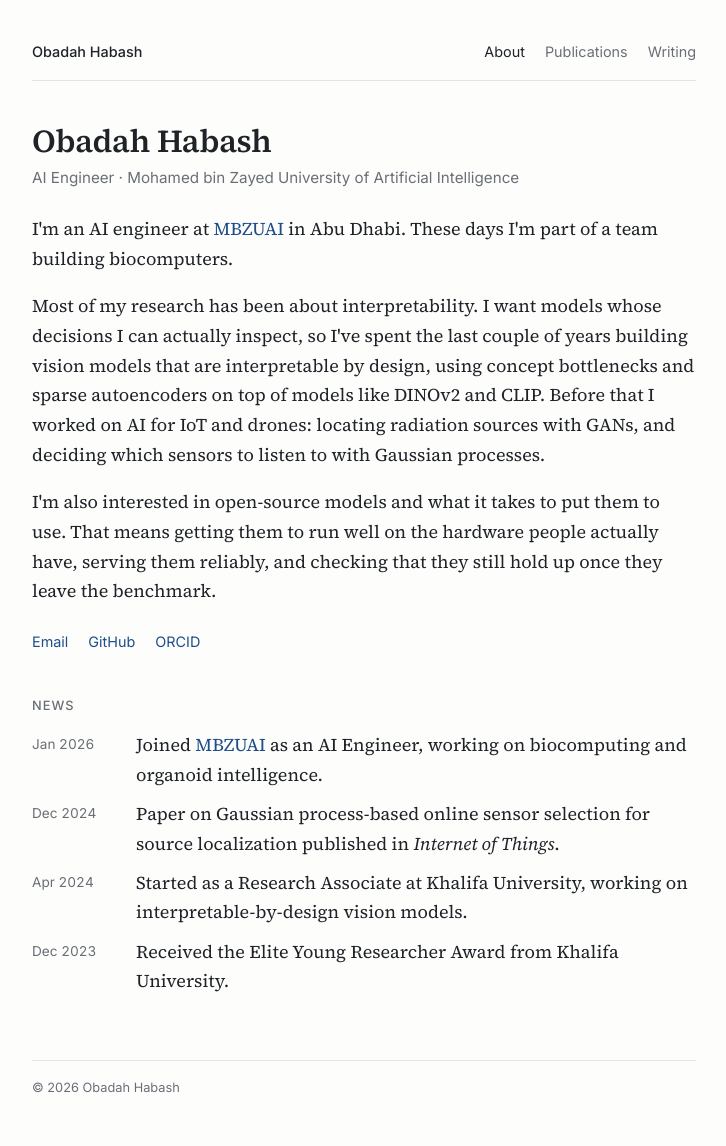
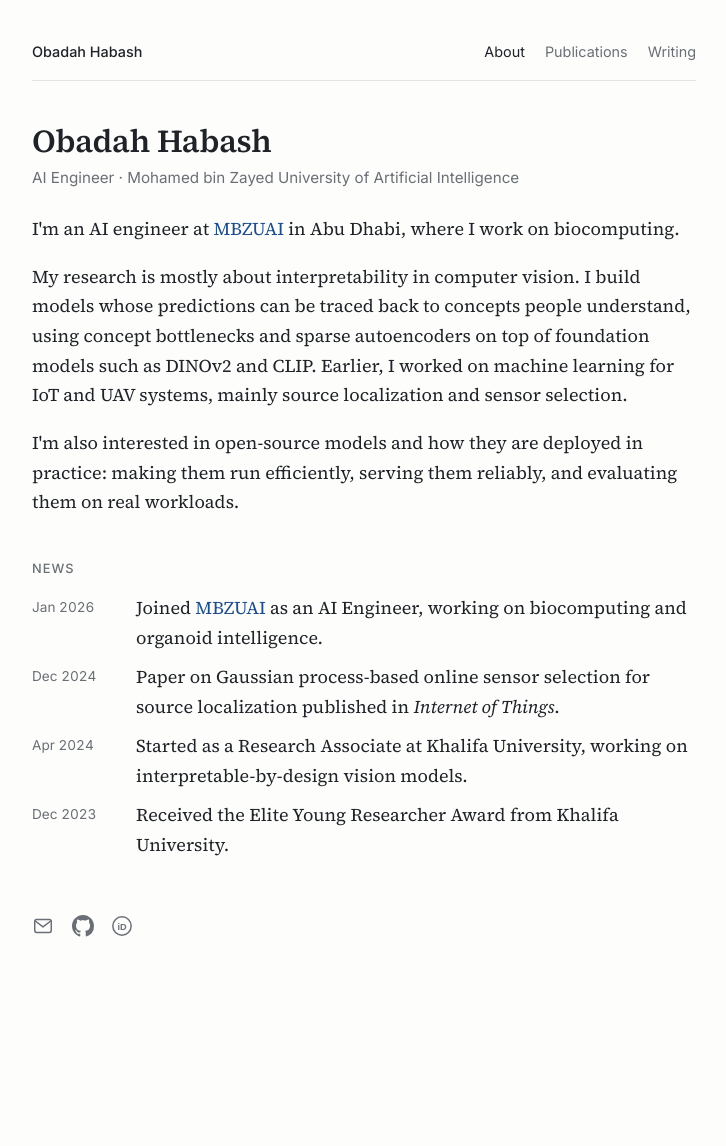
Before and after one commit to obadahmh/obadahmh.github.io, a Jekyll site: the page built from index.md, in a window 1280 px wide. Shown: the whole page, without its empty margins (276-1002 px from the left). Built offline with Jekyll 4.4.1, drawn with Linux system fonts in a browser that asks for light colours; after the commit the page ends 994 px from its top, so only the background shows below that.

Commit message:
Rewrite About, replace contact links with icons, remove footer
Co-Authored-By: Claude Opus 5.5 (1M context) <noreply@anthropic.com>
Claude-Session: https://claude.ai/code/session_01L2JhkBPjUxNyyKZPgutSAx

```diff
--- a/_includes/links.html
+++ b/_includes/links.html
@@ -1,7 +1,27 @@
-<ul class="links">
-  {%- if site.author.email %}<li><a href="mailto:{{ site.author.email }}">Email</a></li>{% endif -%}
-  {%- if site.author.scholar != "" %}<li><a href="{{ site.author.scholar }}">Google Scholar</a></li>{% endif -%}
-  {%- if site.author.github %}<li><a href="https://github.com/{{ site.author.github }}">GitHub</a></li>{% endif -%}
-  {%- if site.author.linkedin != "" %}<li><a href="{{ site.author.linkedin }}">LinkedIn</a></li>{% endif -%}
-  {%- if site.author.orcid != "" %}<li><a href="https://orcid.org/{{ site.author.orcid }}">ORCID</a></li>{% endif -%}
+<ul class="links" aria-label="Contact and profiles">
+  {%- if site.author.email %}
+  <li><a href="mailto:{{ site.author.email }}" aria-label="Email" title="{{ site.author.email }}">
+    <svg viewBox="0 0 24 24" fill="none" stroke="currentColor" stroke-width="1.6" stroke-linecap="round" stroke-linejoin="round" aria-hidden="true"><rect x="3" y="5" width="18" height="14" rx="2"/><path d="m3.5 6.5 8.5 6.5 8.5-6.5"/></svg>
+  </a></li>
+  {%- endif %}
+  {%- if site.author.github %}
+  <li><a href="https://github.com/{{ site.author.github }}" aria-label="GitHub" title="GitHub">
+    <svg viewBox="0 0 16 16" fill="currentColor" aria-hidden="true"><path d="M8 0C3.58 0 0 3.58 0 8c0 3.54 2.29 6.53 5.47 7.59.4.07.55-.17.55-.38 0-.19-.01-.82-.01-1.49-2.01.37-2.53-.49-2.69-.94-.09-.23-.48-.94-.82-1.13-.28-.15-.68-.52-.01-.53.63-.01 1.08.58 1.23.82.72 1.21 1.87.87 2.33.66.07-.52.28-.87.51-1.07-1.78-.2-3.64-.89-3.64-3.95 0-.87.31-1.59.82-2.15-.08-.2-.36-1.02.08-2.12 0 0 .67-.21 2.2.82.64-.18 1.32-.27 2-.27.68 0 1.36.09 2 .27 1.53-1.04 2.2-.82 2.2-.82.44 1.1.16 1.92.08 2.12.51.56.82 1.27.82 2.15 0 3.07-1.87 3.75-3.65 3.95.29.25.54.73.54 1.48 0 1.07-.01 1.93-.01 2.2 0 .21.15.46.55.38A8.013 8.013 0 0016 8c0-4.42-3.58-8-8-8z"/></svg>
+  </a></li>
+  {%- endif %}
+  {%- if site.author.scholar != "" %}
+  <li><a href="{{ site.author.scholar }}" aria-label="Google Scholar" title="Google Scholar">
+    <svg viewBox="0 0 24 24" fill="none" stroke="currentColor" stroke-width="1.6" stroke-linejoin="round" aria-hidden="true"><path d="M12 3 2 9l10 6 10-6-10-6Z"/><path d="M6 11.5V16c0 1.7 2.7 3 6 3s6-1.3 6-3v-4.5"/></svg>
+  </a></li>
+  {%- endif %}
+  {%- if site.author.linkedin != "" %}
+  <li><a href="{{ site.author.linkedin }}" aria-label="LinkedIn" title="LinkedIn">
+    <svg viewBox="0 0 24 24" fill="currentColor" aria-hidden="true"><path d="M4.98 3.5a2.5 2.5 0 1 1 0 5 2.5 2.5 0 0 1 0-5ZM3 9.5h4V21H3V9.5Zm6.5 0h3.8v1.6h.06c.53-1 1.83-2.06 3.77-2.06 4.03 0 4.77 2.65 4.77 6.1V21h-4v-5.1c0-1.22-.02-2.79-1.7-2.79-1.7 0-1.96 1.33-1.96 2.7V21h-4V9.5Z"/></svg>
+  </a></li>
+  {%- endif %}
+  {%- if site.author.orcid != "" %}
+  <li><a href="https://orcid.org/{{ site.author.orcid }}" aria-label="ORCID" title="ORCID">
+    <svg viewBox="0 0 24 24" aria-hidden="true"><circle cx="12" cy="12" r="10" fill="none" stroke="currentColor" stroke-width="1.6"/><text x="12" y="16" text-anchor="middle" font-family="Arial, Helvetica, sans-serif" font-size="10" font-weight="700" fill="currentColor">iD</text></svg>
+  </a></li>
+  {%- endif %}
 </ul>
--- a/_layouts/default.html
+++ b/_layouts/default.html
@@ -16,9 +16,6 @@
     <main>
       {{ content }}
     </main>
-    <footer class="site-footer">
-      <span>&copy; {{ 'now' | date: '%Y' }} {{ site.author.name }}</span>
-    </footer>
   </div>
 </body>
 </html>
--- a/assets/css/style.css
+++ b/assets/css/style.css
@@ -62,7 +62,10 @@ code { font-size: .85em; background: var(--rule); padding: .1em .3em; border-rad
 hr { border: 0; border-top: 1px solid var(--rule); }
 
 /* Links row */
-.links { list-style: none; padding: 0; margin: 1.5rem 0 0; display: flex; flex-wrap: wrap; gap: .5rem 1.25rem; font-family: var(--sans); font-size: .9rem; }
+.links { list-style: none; padding: 0; margin: 3.5rem 0 0; display: flex; flex-wrap: wrap; gap: 1.1rem; }
+.links a { display: inline-flex; color: var(--muted); }
+.links a:hover, .links a:focus-visible { color: var(--accent); }
+.links svg { width: 22px; height: 22px; }
 
 /* Lists */
 ul.news, ul.posts, ul.pubs { list-style: none; padding: 0; margin: 0; }
--- a/index.md
+++ b/index.md
@@ -7,13 +7,11 @@ title: About
     <h1 class="name">{{ site.author.name }}</h1>
     <p class="role">AI Engineer &middot; Mohamed bin Zayed University of Artificial Intelligence</p>
 
-    <p>I'm an AI engineer at <a href="https://mbzuai.ac.ae">MBZUAI</a> in Abu Dhabi. These days I'm part of a team building biocomputers.</p>
+    <p>I'm an AI engineer at <a href="https://mbzuai.ac.ae">MBZUAI</a> in Abu Dhabi, where I work on biocomputing.</p>
 
-    <p>Most of my research has been about interpretability. I want models whose decisions I can actually inspect, so I've spent the last couple of years building vision models that are interpretable by design, using concept bottlenecks and sparse autoencoders on top of models like DINOv2 and CLIP. Before that I worked on AI for IoT and drones: locating radiation sources with GANs, and deciding which sensors to listen to with Gaussian processes.</p>
+    <p>My research is mostly about interpretability in computer vision. I build models whose predictions can be traced back to concepts people understand, using concept bottlenecks and sparse autoencoders on top of foundation models such as DINOv2 and CLIP. Earlier, I worked on machine learning for IoT and UAV systems, mainly source localization and sensor selection.</p>
 
-    <p>I'm also interested in open-source models and what it takes to put them to use. That means getting them to run well on the hardware people actually have, serving them reliably, and checking that they still hold up once they leave the benchmark.</p>
-
-    {% include links.html %}
+    <p>I'm also interested in open-source models and how they are deployed in practice: making them run efficiently, serving them reliably, and evaluating them on real workloads.</p>
   </div>
 </section>
 
@@ -37,3 +35,5 @@ title: About
   </ul>
 </section>
 {%- endif %}
+
+{% include links.html %}
```
